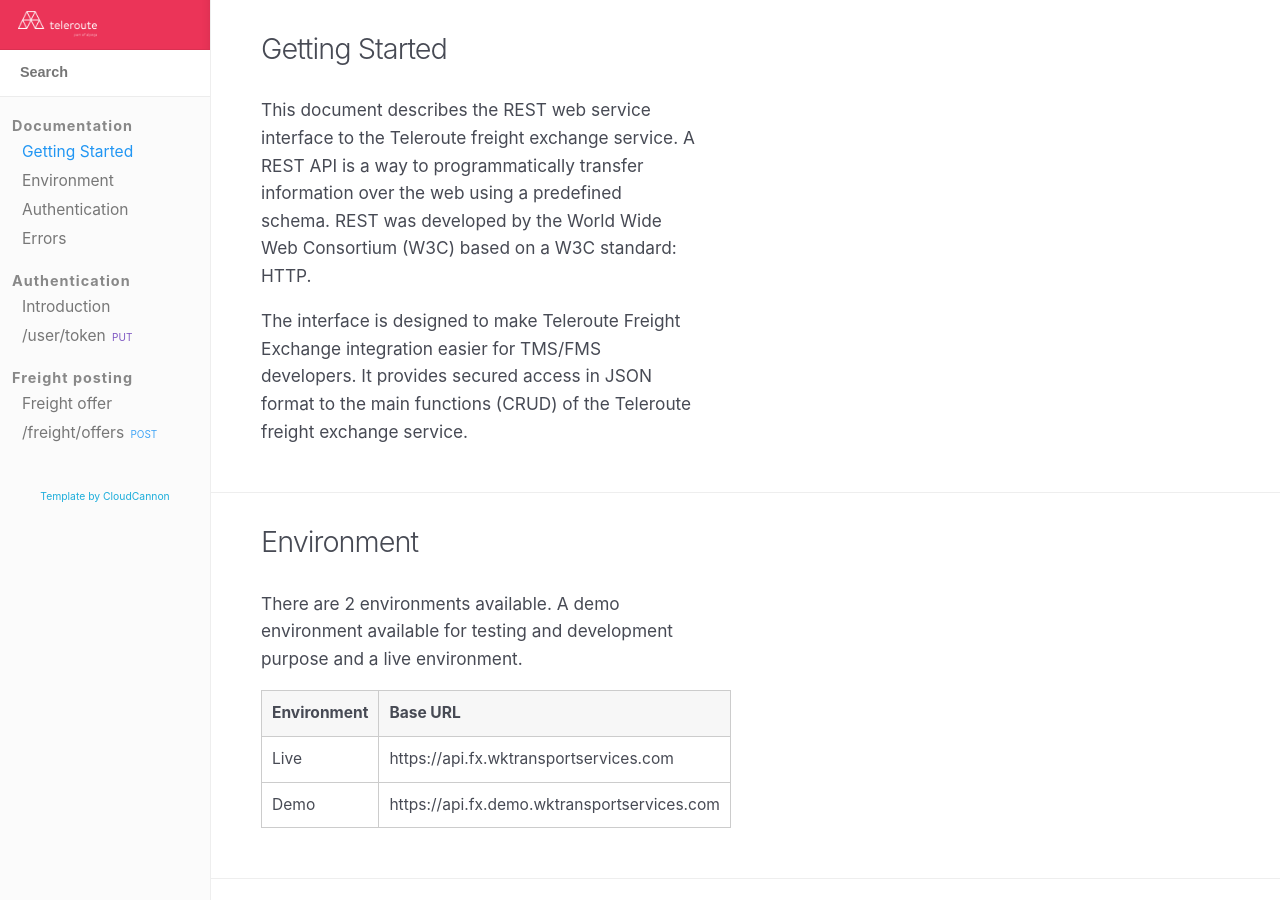
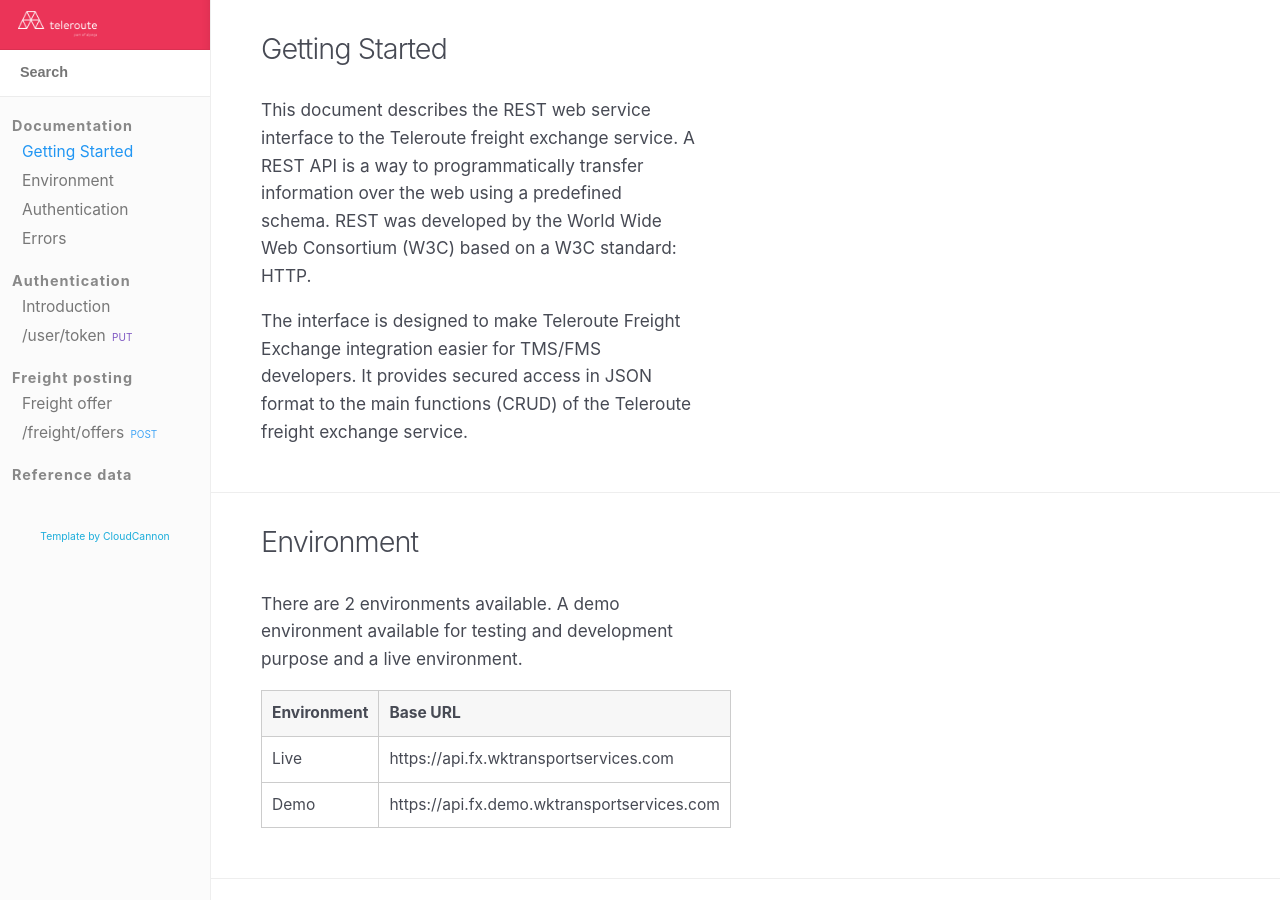
Before and after one commit to pierreyb/telerouteAPI, a Jekyll site: the page built from index.html, in a window 1280 px wide and 900 px high. Built offline with Jekyll 4.4.1, drawn with Linux system fonts in a browser that asks for light colours; nearby versions of some CDN libraries.

Commit message:
Updated '_config.yml' via CloudCannon

```diff
--- a/_config.yml
+++ b/_config.yml
@@ -15,6 +15,9 @@
   freight_posting_api:
     title: Freight posting
     position_number: 3
+  reference_data:
+    title: Reference data
+    position_number: 99
 plugins:
   - jekyll-sitemap
   - jekyll-seo-tag
```
